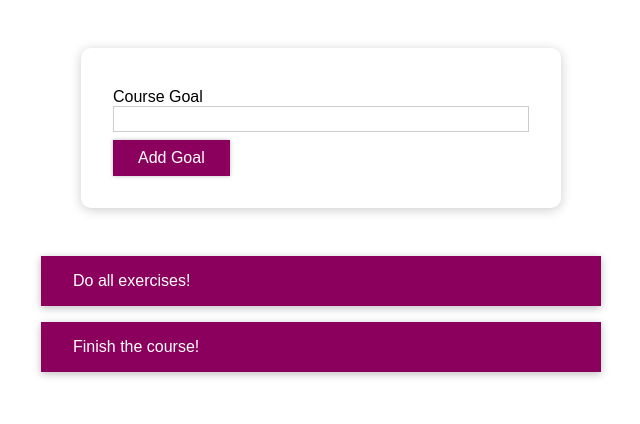
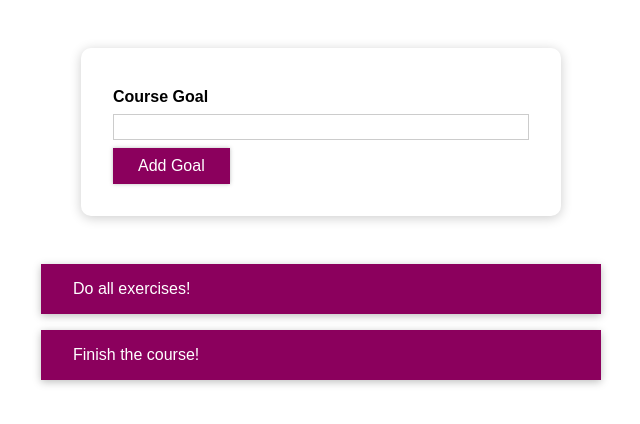
Before and after one commit to immohamedba/Styling-React-Components, a React (Create React App) app: page / in a window 1280 px wide. Shown: the top 424 px of the page, without its empty margins (319-959 px from the left). Built offline with nearby package versions, Linux system fonts and the light colour scheme.

Commit message:
working with css module

```diff
--- a/src/components/CourseGoals/CourseInput/CourseInput.js
+++ b/src/components/CourseGoals/CourseInput/CourseInput.js
@@ -1,9 +1,9 @@
 import React, { useState } from 'react';
-import styled from 'styled-components';
+//import styled from 'styled-components';
 import Button from '../../UI/Button/Button';
-//import './CourseInput.css';
+import style from './CourseInput.module.css';
 
-const FormControl = styled("div")`
+/*const FormControl = styled("div")`
   margin: 0.5rem 0;
   &label {
     font-weight: bold;
@@ -26,7 +26,7 @@ const FormControl = styled("div")`
     background: #fad0ec;
     border-color: #8b005d;
     }
-    `;
+    `;*/
 
 const CourseInput = props => {
   const [enteredValue, setEnteredValue] = useState('');
@@ -51,10 +51,10 @@ const CourseInput = props => {
 
   return (
     <form onSubmit={formSubmitHandler}>
-      <FormControl invld={!isValid}>
+      <div className={`${style['form-control']} ${!isValid ? style.invalid : ''} `} >
         <label>Course Goal</label>
         <input type="text" onChange={goalInputChangeHandler} />
-      </FormControl >
+      </div >
       <Button type="submit">Add Goal</Button>
     </form>
   );
--- a/src/components/CourseGoals/CourseInput/CourseInput.css
+++ b/src/components/CourseGoals/CourseInput/CourseInput.module.css
@@ -1,4 +1,4 @@
-/*.form-control {
+.form-control {
   margin: 0.5rem 0;
 }
 
@@ -30,4 +30,4 @@
 
 .form-control.invalid label {
   color: red;
-} */
+}
--- a/src/components/UI/Button/Button.js
+++ b/src/components/UI/Button/Button.js
@@ -1,6 +1,8 @@
-import styled from 'styled-components'
+//import styled from 'styled-components'
+import react from "react";
+import style from './Button.module.css'
 
-const Button = styled.button`
+/*const Button = styled.button`
   font: inherit;
   padding: 0.5rem 1.5rem;
   border: 1px solid #8b005d;
@@ -19,13 +21,13 @@ const Button = styled.button`
   border-color: #ac0e77;
   box-shadow: 0 0 8px rgba(0, 0, 0, 0.26);
 }
-`;
-/*const Button = props => {
+`;*/
+const Button = props => {
   return (
-    <button type={props.type} className="button" onClick={props.onClick}>
+    <button type={props.type} className={style.button} onClick={props.onClick}>
       {props.children}
     </button>
   );
-};*/
+};
 
 export default Button;
--- a/src/components/UI/Button/Button.css
+++ b/src/components/UI/Button/Button.module.css
@@ -1,4 +1,5 @@
 .button {
+  width: 100%;
   font: inherit;
   padding: 0.5rem 1.5rem;
   border: 1px solid #8b005d;
@@ -17,3 +18,8 @@
   border-color: #ac0e77;
   box-shadow: 0 0 8px rgba(0, 0, 0, 0.26);
 }
+@media (min-width : 768px) {
+  .button{
+    width: auto;
+  }
+}
```
Also changed, not shown: 1 other file (tests, documents, lock files or other folders).
